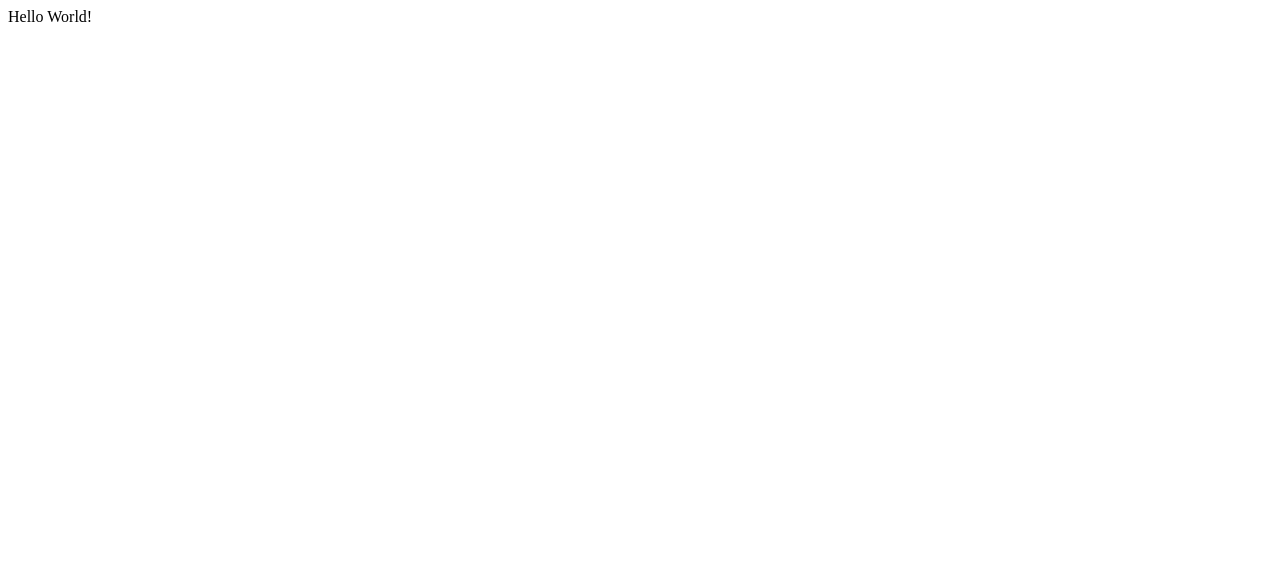
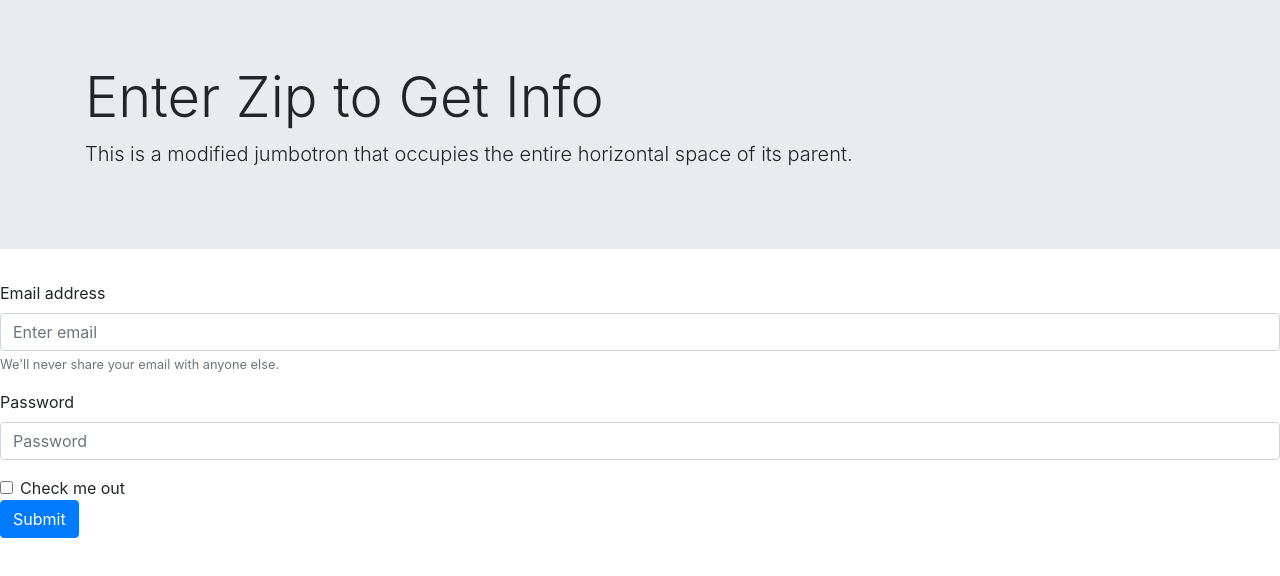
Before and after one commit to ce-williams/zipstats, a plain HTML site: page index.html in a window 1280 px wide. Drawn offline with nearby package versions, Linux system fonts and the light colour scheme.

Commit message:
bootstrap and gsap

```diff
--- a/index.html
+++ b/index.html
@@ -1,12 +1,51 @@
 <!DOCTYPE html>
 <html lang="en">
 <head>
+    <!-- Required meta tags -->
+    <meta charset="utf-8">
+    <meta name="viewport" content="width=device-width, initial-scale=1, shrink-to-fit=no">
+
+    <!-- Bootstrap CSS -->
+    <link rel="stylesheet" href="https://stackpath.bootstrapcdn.com/bootstrap/4.3.1/css/bootstrap.min.css" integrity="sha384-ggOyR0iXCbMQv3Xipma34MD+dH/1fQ784/j6cY/iJTQUOhcWr7x9JvoRxT2MZw1T" crossorigin="anonymous">
+
     <meta charset="UTF-8">
     <meta name="viewport" content="width=device-width, initial-scale=1.0">
     <meta http-equiv="X-UA-Compatible" content="ie=edge">
     <title>Document</title>
 </head>
 <body>
-    Hello World!
+    <div class="jumbotron jumbotron-fluid">
+        <div class="container">
+          <h1 class="display-4">Enter Zip to Get Info</h1>
+          <p class="lead">This is a modified jumbotron that occupies the entire horizontal space of its parent.</p>
+        </div>
+    </div>
+    <form>
+        <div class="form-group">
+            <label for="exampleInputEmail1">Email address</label>
+            <input type="email" class="form-control" id="exampleInputEmail1" aria-describedby="emailHelp" placeholder="Enter email">
+            <small id="emailHelp" class="form-text text-muted">We'll never share your email with anyone else.</small>
+        </div>
+        <div class="form-group">
+            <label for="exampleInputPassword1">Password</label>
+            <input type="password" class="form-control" id="exampleInputPassword1" placeholder="Password">
+        </div>
+        <div class="form-check">
+            <input type="checkbox" class="form-check-input" id="exampleCheck1">
+            <label class="form-check-label" for="exampleCheck1">Check me out</label>
+        </div>
+        <button type="submit" class="btn btn-primary">Submit</button>
+    </form>
+
+    <!-- html content above -->
+    <!-- Optional JavaScript -->
+    <!-- jQuery first, then Popper.js, then Bootstrap JS -->
+    <script src="https://code.jquery.com/jquery-3.3.1.slim.min.js" integrity="sha384-q8i/X+965DzO0rT7abK41JStQIAqVgRVzpbzo5smXKp4YfRvH+8abtTE1Pi6jizo" crossorigin="anonymous"></script>
+    <script src="https://cdnjs.cloudflare.com/ajax/libs/popper.js/1.14.7/umd/popper.min.js" integrity="sha384-UO2eT0CpHqdSJQ6hJty5KVphtPhzWj9WO1clHTMGa3JDZwrnQq4sF86dIHNDz0W1" crossorigin="anonymous"></script>
+    <script src="https://stackpath.bootstrapcdn.com/bootstrap/4.3.1/js/bootstrap.min.js" integrity="sha384-JjSmVgyd0p3pXB1rRibZUAYoIIy6OrQ6VrjIEaFf/nJGzIxFDsf4x0xIM+B07jRM" crossorigin="anonymous"></script>
+    <script src="https://cdn.jsdelivr.net/npm/gsap@3.0.1/dist/gsap.min.js"></script>
+    <!-- all scripts using gsap -->
+
+
 </body>
 </html>
```
